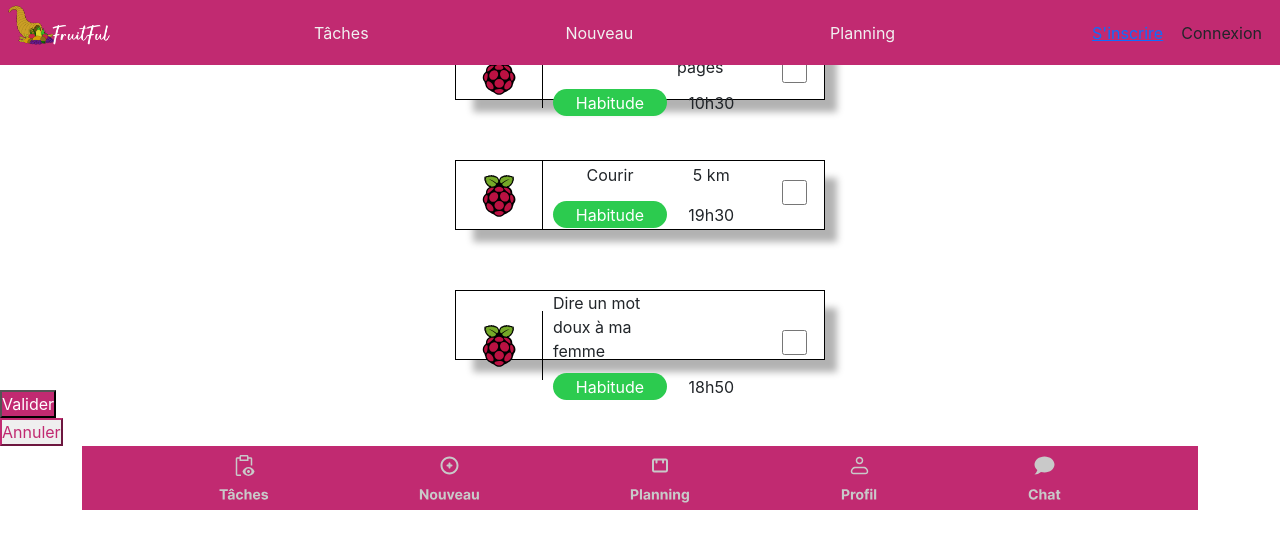
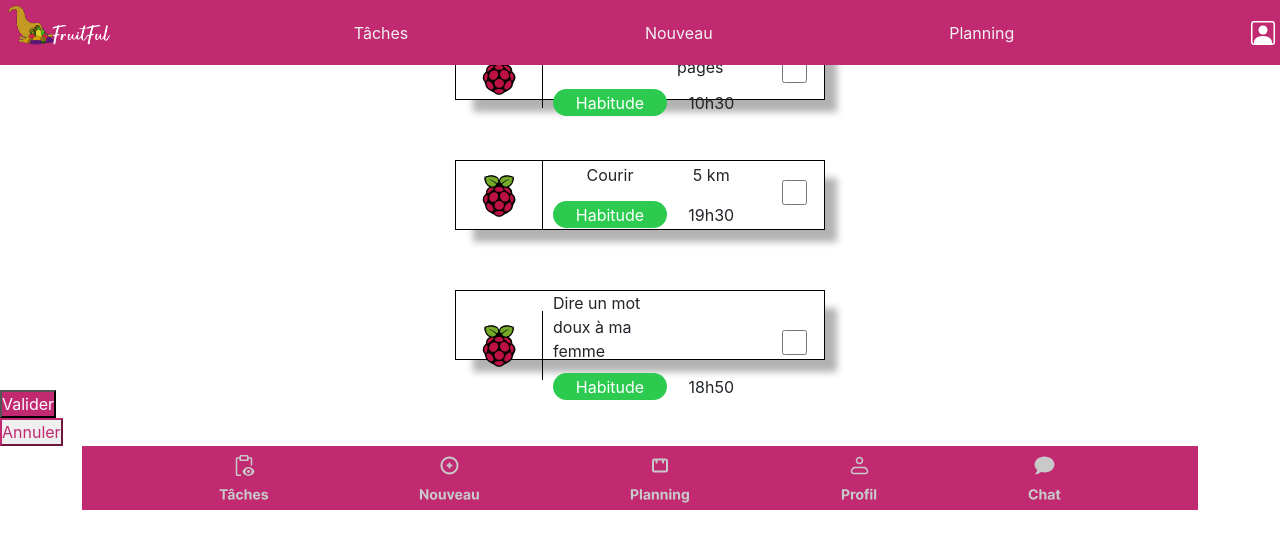
Before and after one commit to RomainVReco/fruitful-app, a React (Create React App) app: page / in a window 1280 px wide. Shown: the top 548 px of the page. Built offline with nearby package versions, Linux system fonts and the light colour scheme.

Commit message:
Ajout icone connexion

```diff
--- a/src/App.css
+++ b/src/App.css
@@ -43,17 +43,18 @@ body {
   list-style-type: none;
 }
 
+.lienHeader { /* S'inscrire et connexion */
+  text-align: center;
+  align-self: center;
+  margin-right: 5px;
+}
+
 .lien {
   cursor: pointer;
   text-decoration: none;
   color: #f1f1f1;
 }
 
-.lienHeader { /* S'inscrire et connexion */
-  text-align: center;
-  align-self: center;
-  margin-right: 5px;
-}
 
 /* COMPOSANTS GENERIQUES */
 
--- a/src/components/Header.js
+++ b/src/components/Header.js
@@ -1,15 +1,32 @@
 import React from "react";
-import {Link} from 'react-router-dom'
+import { Link } from 'react-router-dom'
+import { useState } from "react";
 import logoComplet from '../assets/logo-fruit-titre.png'
+import profilIcone from '../assets/person-square.svg'
 
 
 function Header() {
+
+  const [isConnected, setConnected] = useState(true)
+
+  const blocConnexion = <><div className="lienHeader">
+    <a href="#" className="btn">S'inscrire</a>
+  </div>
+    <div className="lienHeader">
+      <a href="#" className="btn">Connexion</a>
+    </div></>
+
+const estConnecte = <><div className="lienHeader lien"><svg xmlns="http://www.w3.org/2000/svg" width="24" height="24" fill="#FFF" class="bi bi-person-square" viewBox="0 0 16 16">
+<path d="M11 6a3 3 0 1 1-6 0 3 3 0 0 1 6 0"/>
+<path d="M2 0a2 2 0 0 0-2 2v12a2 2 0 0 0 2 2h12a2 2 0 0 0 2-2V2a2 2 0 0 0-2-2zm12 1a1 1 0 0 1 1 1v12a1 1 0 0 1-1 1v-1c0-1-1-4-6-4s-6 3-6 4v1a1 1 0 0 1-1-1V2a1 1 0 0 1 1-1z"/>
+</svg></div></>
+
   return (
 
     <nav className="headerTop">
       <div className="d-flex justify-content-evenly" >
         <Link className="" to='/'>
-          <img  src={logoComplet} alt="logo fruitful" className="image-header"></img>
+          <img src={logoComplet} alt="logo fruitful" className="image-header"></img>
         </Link>
         <ul className="listeMenu">
           <li className="liensNav">
@@ -21,12 +38,15 @@ function Header() {
             <Link className='lien' to='/planning'>Planning</Link>
           </li>
         </ul>
+        {isConnected ? estConnecte : blocConnexion }
+        {/*
         <div className="lienHeader">
-          <a href="#" className="">S'inscrire</a>
+          <a href="#" className="btn">S'inscrire</a>
         </div>
         <div className="lienHeader">
           <a href="#" className="btn">Connexion</a>
         </div>
+        */}
       </div>
     </nav>
   );
```
Also changed, not shown: src/assets/person-square.svg (added).
